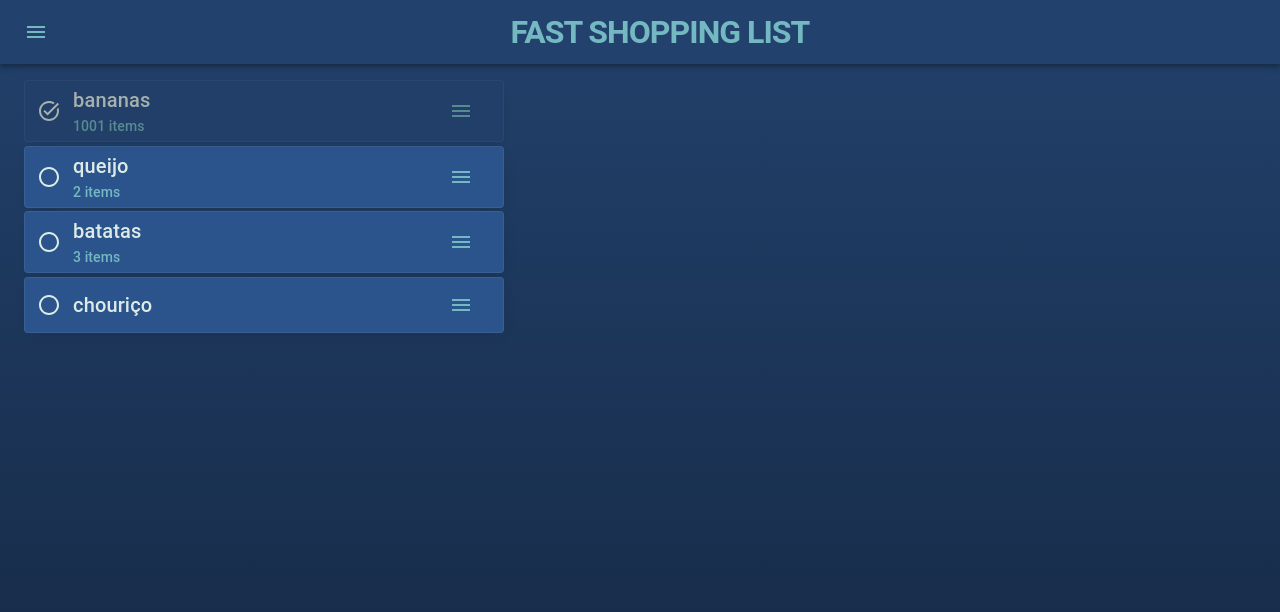
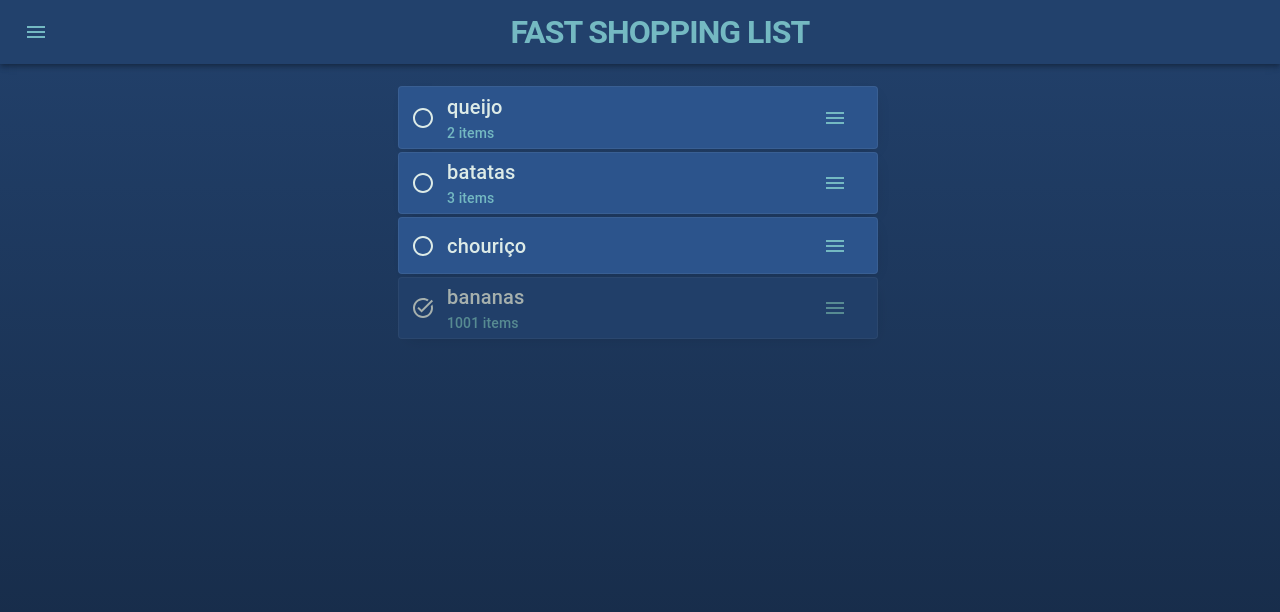
Before and after one commit to JGEsteves89/fast-shopping-list, a React (Create React App) app: page / in a window 1280 px wide. Shown: the top 612 px of the page. Built offline with nearby package versions, Linux system fonts and the light colour scheme.

Commit message:
C004: Css changes

```diff
--- a/src/layout/default.css
+++ b/src/layout/default.css
@@ -1,5 +1,13 @@
 .app-body {
 	min-width: 100vw;
 	min-height: 100vh;
-	flex-grow: 1;
 }
+.app-content {
+	margin-block: 1.2rem;
+	min-width: 100%;
+	min-height: 100%;
+	display: flex;
+	flex-flow: column;
+	align-items: center;
+	justify-items: center;
+}
--- a/src/layout/default.js
+++ b/src/layout/default.js
@@ -31,7 +31,9 @@ function DefaultLayout() {
 					</Grid>
 				</Toolbar>
 			</AppBar>
-			<ShoppingList />
+			<Box className="app-content">
+				<ShoppingList />
+			</Box>
 		</Box>
 	);
 }
--- /dev/null
+++ b/src/pages/shoppingList.css
@@ -0,0 +1,5 @@
+.shopping-list-container {
+	margin: auto;
+	width: 90%;
+	max-width: 500px;
+}
--- a/src/pages/shoppingList.js
+++ b/src/pages/shoppingList.js
@@ -1,25 +1,29 @@
 import { useState } from 'react';
 import Box from '@mui/material/Box';
 import ShoppingItem from '../components/shoppingItem';
+import './shoppingList.css';
+const defaultSorter = (a, b) => (a.bought ? 1 : -1) - (b.bought ? 1 : -1);
 function ShoppingList() {
-	const [shoppingListItems, setShippingListItems] = useState([
-		{ id: 1000, qty: 1001, name: 'bananas', bought: true },
-		{ id: 2, qty: 2, name: 'queijo', bought: false },
-		{ id: 3, qty: 3, name: 'batatas', bought: false },
-		{ id: 4, qty: 1, name: 'chouriço', bought: false },
-	]);
+	const [shoppingListItems, setShippingListItems] = useState(
+		[
+			{ id: 1000, qty: 1001, name: 'bananas', bought: true },
+			{ id: 2, qty: 2, name: 'queijo', bought: false },
+			{ id: 3, qty: 3, name: 'batatas', bought: false },
+			{ id: 4, qty: 1, name: 'chouriço', bought: false },
+		].sort(defaultSorter)
+	);
 
 	const onItemChange = (item) => {
 		console.log('The item', item.name, 'was changed');
 		let cpyList = [...shoppingListItems];
 		const changedInd = cpyList.findIndex((i) => i.id === item.id);
 		cpyList[changedInd] = item;
-		cpyList = cpyList.sort((a, b) => (a.bought ? 1 : -1) - (b.bought ? 1 : -1));
+		cpyList = cpyList.sort(defaultSorter);
 		setShippingListItems(cpyList);
 	};
 
 	return (
-		<Box sx={{ margin: '1rem', width: 'auto' }}>
+		<Box className="shopping-list-container">
 			{shoppingListItems.map((item) => (
 				<ShoppingItem key={item.id} onChange={onItemChange} item={{ ...item }} />
 			))}
```
